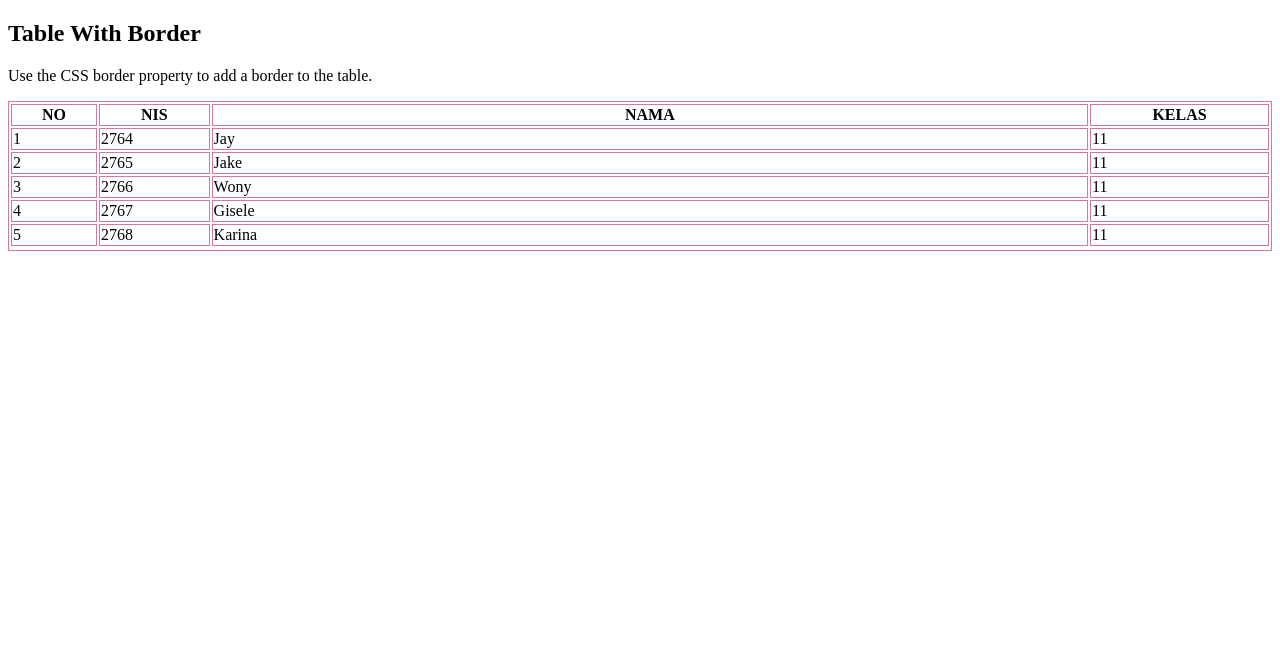
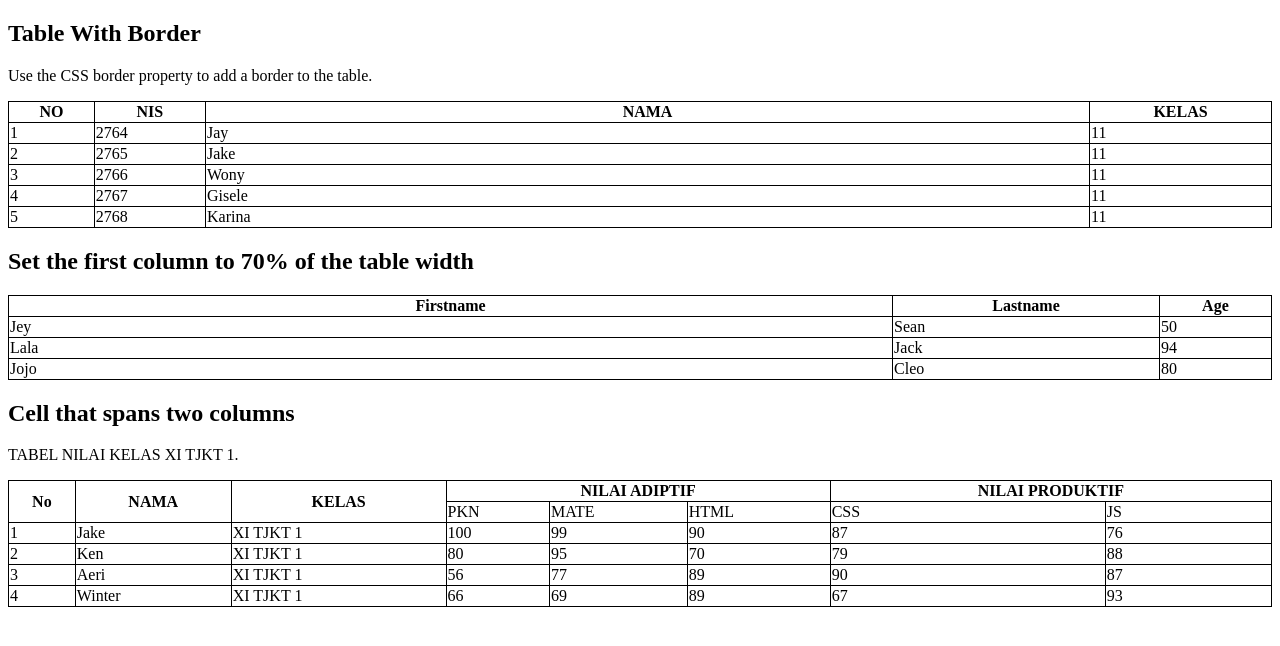
Before and after one commit to fanaaa7/fanaimut.github.io, a plain HTML site: page fa-1.html in a window 1280 px wide. Drawn offline with Linux system fonts and the light colour scheme.

Commit message:
Add files via upload

```diff
--- a/fa-1.html
+++ b/fa-1.html
@@ -62,3 +62,130 @@ table, th, td {
 
 </body>
 </html>
+
+
+
+
+
+
+
+<!DOCTYPE html>
+<html>
+<style>
+table, th, td {
+  border:1px solid rgb(121, 13, 13);
+  border-collapse: collapse;
+}
+</style>
+<body>
+
+<h2>Set the first column to 70% of the table width</h2>
+
+<table style="width:100%">
+  <tr>
+    <th style="width:70%">Firstname</th>
+    <th>Lastname</th>
+    <th>Age</th>
+  </tr>
+  <tr>
+    <td>Jey</td>
+    <td>Sean</td>
+    <td>50</td>
+  </tr>
+  <tr>
+    <td>Lala</td>
+    <td>Jack</td>
+    <td>94</td>
+  </tr>
+  <tr>
+    <td>Jojo</td>
+    <td>Cleo</td>
+    <td>80</td>
+  </tr>
+</table>
+
+</body>
+</html>
+
+
+
+
+
+
+<!DOCTYPE html>
+<html>
+<head>
+<style>
+table, th, td {
+  border: 1px solid black;
+  border-collapse: collapse;
+}
+</style>
+</head>
+<body>
+
+<h2>Cell that spans two columns</h2>
+<p>TABEL NILAI KELAS XI TJKT 1.</p>
+
+<table style="width:100%">
+  <tr>
+    <th rowspan="2">No</th>
+    <th rowspan="2">NAMA</th>
+    <th rowspan="2">KELAS</th>
+    <th colspan="3">NILAI ADIPTIF</th>
+     <th colspan="3">NILAI PRODUKTIF</th
+  </tr>
+  <tr>
+    <td>PKN</td>
+    <td>MATE</td>
+    <td>HTML</td>
+     <td>CSS</td>
+    <td>JS</td>
+
+
+  </tr>
+  <tr>
+    <td>1</td>
+    <td>Jake</td>
+    <td>XI TJKT 1</td>
+    <td>100</td>
+    <td>99</td>
+    <td>90</td>
+    <td>87</td>
+    <td>76</td>
+    </tr>
+  <tr>
+    <td>2</td>
+    <td>Ken</td>
+    <td>XI TJKT 1</td>
+    <td>80</td>
+    <td>95</td>
+    <td>70</td>
+    <td>79</td>
+    <td>88</td>
+
+      </tr>
+  <tr>
+    <td>3</td>
+    <td>Aeri</td>
+    <td>XI TJKT 1</td>
+    <td>56</td>
+    <td>77</td>
+    <td>89</td>
+    <td>90</td>
+    <td>87</td>
+
+      </tr>
+  <tr>
+    <td>4</td>
+    <td>Winter</td>
+    <td>XI TJKT 1</td>
+    <td>66</td>
+    <td>69</td>
+    <td>89</td>
+    <td>67</td>
+    <td>93</td>
+  </tr>
+</table>
+</body>
+</html>
```
